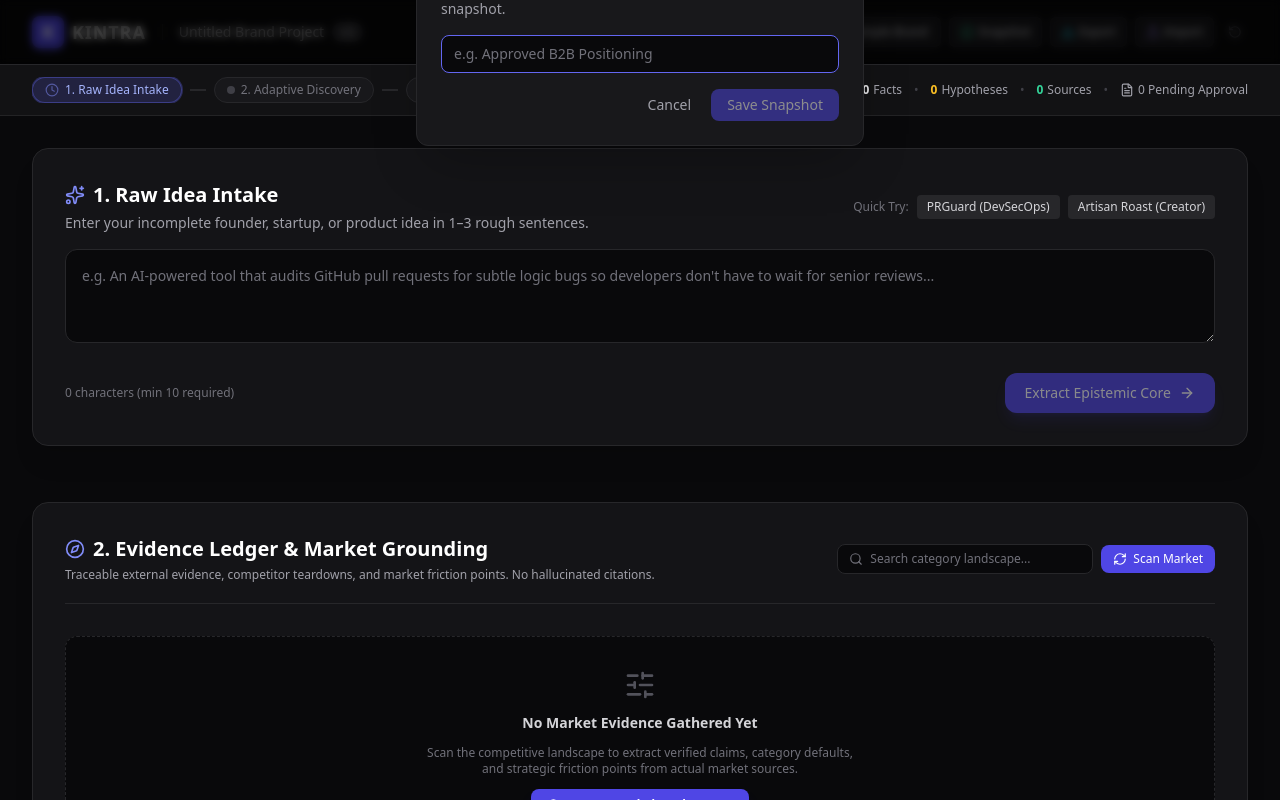
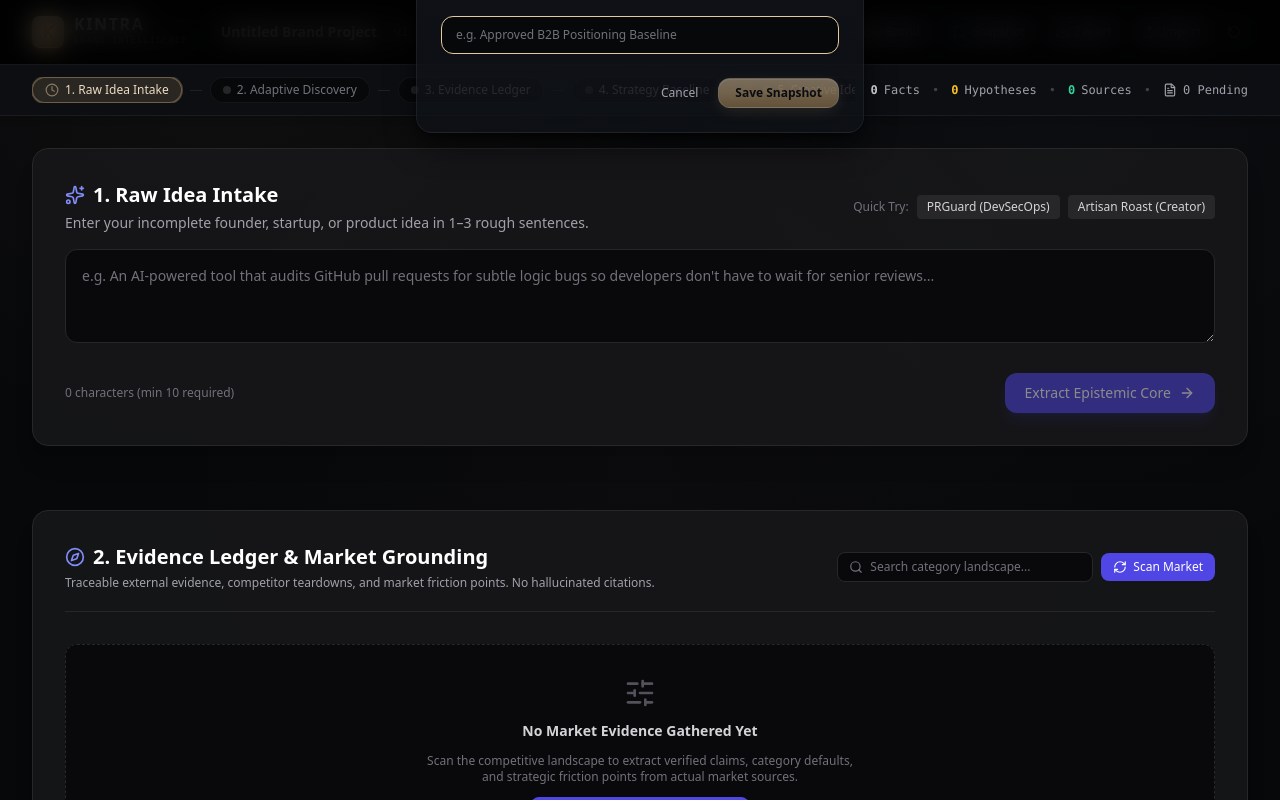
Before and after one commit to Tejas3479/kintra, a Next.js app: page / in a window 1280 px wide. Both pictures are taken after a click on the button "Snapshot". Shown: the top 800 px of the page. Built offline with nearby package versions, Linux system fonts and the light colour scheme.

Commit message:
feat(ui): elevate layout header, stage tracker, and main container to Executive Monolith aesthetic

```diff
--- a/src/app/page.tsx
+++ b/src/app/page.tsx
@@ -16,15 +16,15 @@ import { ErrorBoundary } from '@/components/common/ErrorBoundary';
 
 export default function Home() {
   return (
-    <div className="min-h-screen bg-zinc-950 text-zinc-100 flex flex-col font-sans selection:bg-indigo-500/30 selection:text-indigo-200">
+    <div className="min-h-screen bg-obsidian-mesh text-zinc-100 flex flex-col font-sans selection:bg-champagne-500/30 selection:text-champagne-200">
       <Header />
       <StageTracker />
-      <main className="flex-1 space-y-6 pb-12">
+      <main className="flex-1 space-y-8 pb-16">
         <ErrorBoundary fallbackTitle="Workspace Encountered an Error">
           <section id="stage-discovery">
             <DiscoveryWorkspace />
           </section>
-          <div className="max-w-7xl mx-auto px-4 sm:px-6 lg:px-8 space-y-6">
+          <div className="max-w-7xl mx-auto px-4 sm:px-6 lg:px-8 space-y-8">
             <section id="stage-research">
               <EvidenceWorkspace />
             </section>
@@ -50,10 +50,18 @@ export default function Home() {
         </ErrorBoundary>
       </main>
       <PresentationModeModal />
-      <footer className="border-t border-zinc-900 py-6 text-center text-xs text-zinc-500">
-        <div className="max-w-7xl mx-auto px-4 flex flex-col sm:flex-row items-center justify-between gap-2">
-          <span>KINTRA Brand Intelligence Engine — Inkloom Challenge 2026</span>
-          <span className="font-mono text-zinc-600">Stateful Decision Model v1.0</span>
+      <footer className="border-t border-white/[0.06] bg-obsidian-950/80 backdrop-blur py-8 text-center text-xs text-zinc-500">
+        <div className="max-w-7xl mx-auto px-4 flex flex-col sm:flex-row items-center justify-between gap-3">
+          <div className="flex items-center gap-2">
+            <span className="font-semibold text-zinc-400">KINTRA</span>
+            <span>—</span>
+            <span>Autonomous Brand Intelligence & Consistency Engine</span>
+          </div>
+          <div className="flex items-center gap-3 font-mono text-[11px] text-zinc-500">
+            <span>Inkloom Challenge 2026</span>
+            <span>•</span>
+            <span className="text-champagne-400/80">Stateful Decision Model v1.0</span>
+          </div>
         </div>
       </footer>
     </div>
--- a/src/components/layout/Header.tsx
+++ b/src/components/layout/Header.tsx
@@ -57,29 +57,36 @@ export const Header: React.FC = () => {
   };
 
   return (
-    <header className="border-b border-zinc-800 bg-zinc-950/80 backdrop-blur sticky top-0 z-40">
+    <header className="border-b border-white/[0.06] bg-obsidian-950/85 backdrop-blur-xl sticky top-0 z-40">
       <div className="max-w-7xl mx-auto px-4 sm:px-6 lg:px-8 h-16 flex items-center justify-between">
         {/* Left: Brand Identity & Active Project */}
         <div className="flex items-center gap-4">
-          <div className="flex items-center gap-2">
-            <div className="w-8 h-8 rounded-lg bg-indigo-600 flex items-center justify-center font-bold text-white shadow-md shadow-indigo-500/20">
+          <div className="flex items-center gap-2.5">
+            <div className="w-8 h-8 rounded-lg bg-gradient-to-br from-champagne-400 via-champagne-500 to-champagne-700 flex items-center justify-center font-bold text-obsidian-950 shadow-md shadow-champagne-500/20 border border-white/30">
               K
             </div>
-            <span className="font-extrabold text-lg tracking-wider text-white">KINTRA</span>
+            <div className="flex flex-col">
+              <span className="font-extrabold text-base tracking-widest text-titanium-shimmer leading-none">
+                KINTRA
+              </span>
+              <span className="text-[9px] font-mono uppercase tracking-widest text-zinc-500 mt-0.5">
+                Brand Intelligence
+              </span>
+            </div>
           </div>
 
-          <div className="h-4 w-px bg-zinc-800 hidden sm:block" />
+          <div className="h-4 w-px bg-white/[0.08] hidden sm:block" />
 
           <div className="flex items-center gap-2">
-            <span className="text-sm font-medium text-zinc-200 truncate max-w-[180px] sm:max-w-[280px]">
+            <span className="text-sm font-semibold text-zinc-200 truncate max-w-[180px] sm:max-w-[280px]">
               {project.metadata.name}
             </span>
-            <span className="text-xs px-2 py-0.5 rounded-full bg-zinc-800 text-zinc-400 font-mono">
+            <span className="text-xs px-2 py-0.5 rounded-full bg-obsidian-900 border border-white/[0.06] text-champagne-400 font-mono">
               v{project.metadata.version}
             </span>
             {project.metadata.isDemoProject && (
-              <span className="text-xs px-2 py-0.5 rounded-full bg-amber-500/10 text-amber-400 border border-amber-500/20 hidden md:inline-flex items-center gap-1">
-                <Sparkles className="w-3 h-3" />
+              <span className="text-xs px-2.5 py-0.5 rounded-full bg-champagne-500/10 text-champagne-300 border border-champagne-500/25 hidden md:inline-flex items-center gap-1.5 font-medium">
+                <Sparkles className="w-3 h-3 text-champagne-400" />
                 Demo Fixture
               </span>
             )}
@@ -91,17 +98,17 @@ export const Header: React.FC = () => {
           {/* Quick Demo Pre-seed button */}
           <button
             onClick={loadDemoProject}
-            className="text-xs px-3 py-1.5 rounded-md bg-zinc-900 hover:bg-zinc-800 text-zinc-300 border border-zinc-700/60 transition-colors flex items-center gap-1.5"
+            className="text-xs px-3 py-1.5 rounded-lg bg-obsidian-900/90 hover:bg-obsidian-800 text-zinc-300 border border-white/[0.08] hover:border-champagne-500/30 transition-all flex items-center gap-1.5 shadow-sm"
             title="Load sample PRGuard DevSecOps brand state"
           >
-            <ShieldCheck className="w-3.5 h-3.5 text-indigo-400" />
+            <ShieldCheck className="w-3.5 h-3.5 text-champagne-400" />
             <span className="hidden sm:inline">Load</span> Sample Brand
           </button>
 
           {/* Snapshot Button */}
           <button
             onClick={() => setShowSnapshotDialog(true)}
-            className="text-xs px-2.5 py-1.5 rounded-md bg-zinc-900 hover:bg-zinc-800 text-zinc-300 border border-zinc-700/60 transition-colors flex items-center gap-1"
+            className="text-xs px-2.5 py-1.5 rounded-lg bg-obsidian-900/90 hover:bg-obsidian-800 text-zinc-300 border border-white/[0.08] hover:border-white/[0.15] transition-colors flex items-center gap-1.5 shadow-sm"
             title="Save version snapshot"
           >
             <Bookmark className="w-3.5 h-3.5 text-emerald-400" />
@@ -111,16 +118,16 @@ export const Header: React.FC = () => {
           {/* Export JSON */}
           <button
             onClick={handleExport}
-            className="text-xs px-2.5 py-1.5 rounded-md bg-zinc-900 hover:bg-zinc-800 text-zinc-300 border border-zinc-700/60 transition-colors flex items-center gap-1"
+            className="text-xs px-2.5 py-1.5 rounded-lg bg-obsidian-900/90 hover:bg-obsidian-800 text-zinc-300 border border-white/[0.08] hover:border-white/[0.15] transition-colors flex items-center gap-1.5 shadow-sm"
             title="Export brand state as JSON"
           >
-            <Download className="w-3.5 h-3.5 text-cyan-400" />
+            <Download className="w-3.5 h-3.5 text-slate-300" />
             <span className="hidden md:inline">Export</span>
           </button>
 
           {/* Import JSON */}
-          <label className="text-xs px-2.5 py-1.5 rounded-md bg-zinc-900 hover:bg-zinc-800 text-zinc-300 border border-zinc-700/60 transition-colors flex items-center gap-1 cursor-pointer">
-            <Upload className="w-3.5 h-3.5 text-violet-400" />
+          <label className="text-xs px-2.5 py-1.5 rounded-lg bg-obsidian-900/90 hover:bg-obsidian-800 text-zinc-300 border border-white/[0.08] hover:border-white/[0.15] transition-colors flex items-center gap-1.5 cursor-pointer shadow-sm">
+            <Upload className="w-3.5 h-3.5 text-slate-300" />
             <span className="hidden md:inline">Import</span>
             <input type="file" accept=".json" onChange={handleImportFile} className="hidden" />
           </label>
@@ -132,7 +139,7 @@ export const Header: React.FC = () => {
                 resetProject();
               }
             }}
-            className="text-xs p-1.5 rounded-md hover:bg-zinc-900 text-zinc-500 hover:text-zinc-300 transition-colors"
+            className="text-xs p-1.5 rounded-lg hover:bg-obsidian-900 text-zinc-500 hover:text-zinc-300 transition-colors border border-transparent hover:border-white/[0.05]"
             title="Reset to blank brand project"
           >
             <RotateCcw className="w-3.5 h-3.5" />
@@ -142,31 +149,36 @@ export const Header: React.FC = () => {
 
       {/* Snapshot Modal */}
       {showSnapshotDialog && (
-        <div className="fixed inset-0 bg-black/60 backdrop-blur-sm z-50 flex items-center justify-center p-4">
-          <div className="bg-zinc-900 border border-zinc-800 rounded-xl p-6 max-w-md w-full shadow-2xl">
-            <h3 className="text-lg font-bold text-white mb-2">Create Version Snapshot</h3>
-            <p className="text-sm text-zinc-400 mb-4">
-              Freeze current brand state into an immutable historical snapshot.
-            </p>
+        <div className="fixed inset-0 bg-black/75 backdrop-blur-md z-50 flex items-center justify-center p-4">
+          <div className="monolith-card rounded-2xl p-6 max-w-md w-full shadow-2xl space-y-4 border border-white/[0.1]">
+            <div>
+              <h3 className="text-base font-bold text-white mb-1 flex items-center gap-2">
+                <Bookmark className="w-4 h-4 text-champagne-400" />
+                Create Version Snapshot
+              </h3>
+              <p className="text-xs text-zinc-400">
+                Freeze current brand state into an immutable historical snapshot.
+              </p>
+            </div>
             <input
               type="text"
-              placeholder="e.g. Approved B2B Positioning"
+              placeholder="e.g. Approved B2B Positioning Baseline"
               value={snapshotLabel}
               onChange={(e) => setSnapshotLabel(e.target.value)}
-              className="w-full bg-zinc-950 border border-zinc-800 rounded-lg px-3 py-2 text-sm text-white placeholder-zinc-500 mb-4 focus:outline-none focus:border-indigo-500"
+              className="w-full bg-obsidian-950 border border-white/[0.1] rounded-xl px-3.5 py-2.5 text-xs text-white placeholder-zinc-500 focus:outline-none focus:border-champagne-400"
               autoFocus
             />
-            <div className="flex justify-end gap-2">
+            <div className="flex justify-end gap-2 pt-2">
               <button
                 onClick={() => setShowSnapshotDialog(false)}
-                className="px-3 py-1.5 text-sm text-zinc-400 hover:text-zinc-200"
+                className="px-3 py-1.5 text-xs text-zinc-400 hover:text-zinc-200"
               >
                 Cancel
               </button>
               <button
                 onClick={handleCreateSnapshot}
                 disabled={!snapshotLabel.trim()}
-                className="px-4 py-1.5 text-sm font-medium bg-indigo-600 hover:bg-indigo-500 disabled:opacity-50 text-white rounded-lg transition-colors"
+                className="btn-monolith-primary px-4 py-1.5 text-xs rounded-xl disabled:opacity-50"
               >
                 Save Snapshot
               </button>
--- a/src/components/workflow/StageTracker.tsx
+++ b/src/components/workflow/StageTracker.tsx
@@ -113,31 +113,31 @@ export const StageTracker: React.FC = () => {
   };
 
   return (
-    <div className="bg-zinc-900/60 border-b border-zinc-800/80 px-4 sm:px-6 lg:px-8 py-3">
+    <div className="bg-obsidian-900/90 border-b border-white/[0.06] backdrop-blur-xl px-4 sm:px-6 lg:px-8 py-3 sticky top-16 z-30 shadow-md">
       <div className="max-w-7xl mx-auto flex flex-col md:flex-row md:items-center justify-between gap-4">
         {/* Stage Timeline */}
         <div className="flex items-center gap-2 overflow-x-auto pb-1 md:pb-0 scrollbar-none">
           {stages.map((st, i) => (
             <React.Fragment key={st.id}>
-              {i > 0 && <div className="h-0.5 w-4 bg-zinc-800 shrink-0" />}
+              {i > 0 && <div className="h-px w-3 bg-white/[0.08] shrink-0" />}
               <button
                 type="button"
                 onClick={() => scrollToStage(st.id)}
                 title={`Jump to ${st.name}`}
                 className={`flex items-center gap-1.5 px-3 py-1 rounded-full text-xs font-medium whitespace-nowrap transition-all cursor-pointer hover:scale-105 ${
                   st.status === 'completed'
-                    ? 'bg-emerald-500/10 text-emerald-400 border border-emerald-500/20 hover:bg-emerald-500/20'
+                    ? 'bg-emerald-500/10 text-emerald-400 border border-emerald-500/25 hover:bg-emerald-500/20'
                     : st.status === 'active'
-                    ? 'bg-indigo-500/20 text-indigo-300 border border-indigo-500/40 ring-1 ring-indigo-500/30 hover:bg-indigo-500/30'
-                    : 'bg-zinc-900 text-zinc-500 border border-zinc-800 hover:text-zinc-300 hover:border-zinc-700'
+                    ? 'bg-champagne-500/15 text-champagne-300 border border-champagne-500/40 ring-1 ring-champagne-500/30 hover:bg-champagne-500/25 shadow-sm shadow-champagne-500/10'
+                    : 'bg-obsidian-950 text-zinc-500 border border-white/[0.05] hover:text-zinc-300 hover:border-white/[0.12]'
                 }`}
               >
                 {st.status === 'completed' ? (
                   <CheckCircle2 className="w-3.5 h-3.5 text-emerald-400" />
                 ) : st.status === 'active' ? (
-                  <Clock className="w-3.5 h-3.5 text-indigo-400 animate-pulse" />
+                  <Clock className="w-3.5 h-3.5 text-champagne-400 animate-pulse" />
                 ) : (
-                  <span className="w-2 h-2 rounded-full bg-zinc-700" />
+                  <span className="w-2 h-2 rounded-full bg-white/[0.12]" />
                 )}
                 {st.name}
               </button>
@@ -146,33 +146,33 @@ export const StageTracker: React.FC = () => {
         </div>
 
         {/* State Badges / Telemetry */}
-        <div className="flex items-center gap-3 text-xs text-zinc-400 shrink-0">
-          <div className="flex items-center gap-1" title="Extracted Facts">
+        <div className="flex items-center gap-3 text-xs text-zinc-400 shrink-0 font-mono">
+          <div className="flex items-center gap-1.5" title="Extracted Facts">
             <span className="font-semibold text-zinc-200">{factsCount}</span> Facts
           </div>
           <span className="text-zinc-700">•</span>
-          <div className="flex items-center gap-1" title="Unverified Hypotheses">
+          <div className="flex items-center gap-1.5" title="Unverified Hypotheses">
             <span className="font-semibold text-amber-400">{assumptionsCount}</span> Hypotheses
           </div>
           <span className="text-zinc-700">•</span>
-          <div className="flex items-center gap-1" title="Grounded Evidence Sources">
+          <div className="flex items-center gap-1.5" title="Grounded Evidence Sources">
             <span className="font-semibold text-emerald-400">{evidenceCount}</span> Sources
           </div>
           <span className="text-zinc-700">•</span>
           <div
-            className={`flex items-center gap-1 ${
-              pendingDecisionsCount > 0 ? 'text-amber-300 font-semibold' : ''
+            className={`flex items-center gap-1.5 ${
+              pendingDecisionsCount > 0 ? 'text-champagne-400 font-semibold' : ''
             }`}
             title="Decisions awaiting founder approval"
           >
             <FileText className="w-3.5 h-3.5" />
-            <span>{pendingDecisionsCount} Pending Approval</span>
+            <span>{pendingDecisionsCount} Pending</span>
           </div>
           {unresolvedQuestionsCount > 0 && (
             <>
               <span className="text-zinc-700">•</span>
-              <div className="flex items-center gap-1 text-cyan-400" title="Unresolved Questions">
-                <HelpCircle className="w-3.5 h-3.5" />
+              <div className="flex items-center gap-1.5 text-slate-300" title="Unresolved Questions">
+                <HelpCircle className="w-3.5 h-3.5 text-champagne-400" />
                 <span>{unresolvedQuestionsCount} Open Unknowns</span>
               </div>
             </>
```
